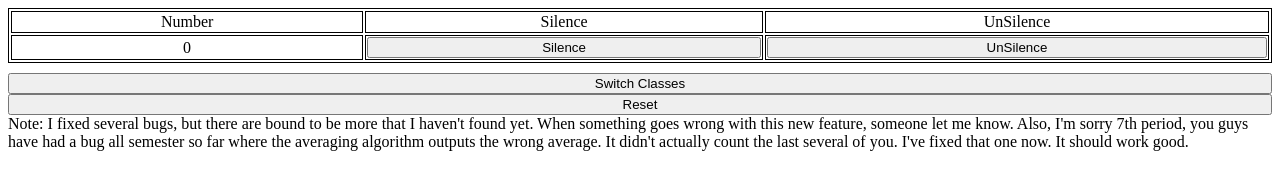
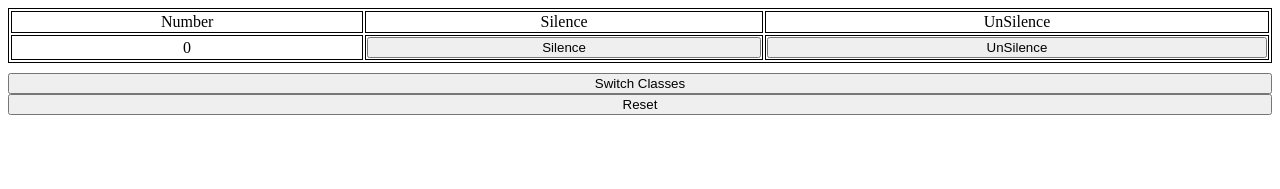
Before and after one commit to nxtman16156/contro_counter, a website: page public/index.html in a window 1280 px wide. Shown: the part 85-274 px from the top of the page. Drawn offline with nearby package versions, Linux system fonts and the light colour scheme; no server answers.

Commit message:
Removed the note

```diff
--- a/public/index.html
+++ b/public/index.html
@@ -44,10 +44,5 @@
             <button id="button_reset_yes">Yes</button>
             <button id="button_reset_no">No</button>
         </div>
-        <p>Note: I fixed several bugs, but there are bound to be more that I haven't found yet.
-        When something goes wrong with this new feature, someone let me know. Also, I'm sorry
-        7th period, you guys have had a bug all semester so far where the averaging algorithm
-        outputs the wrong average. It didn't actually count the last several of you. I've fixed
-        that one now. It should work good.</p>
     </body>
 </html>
```
